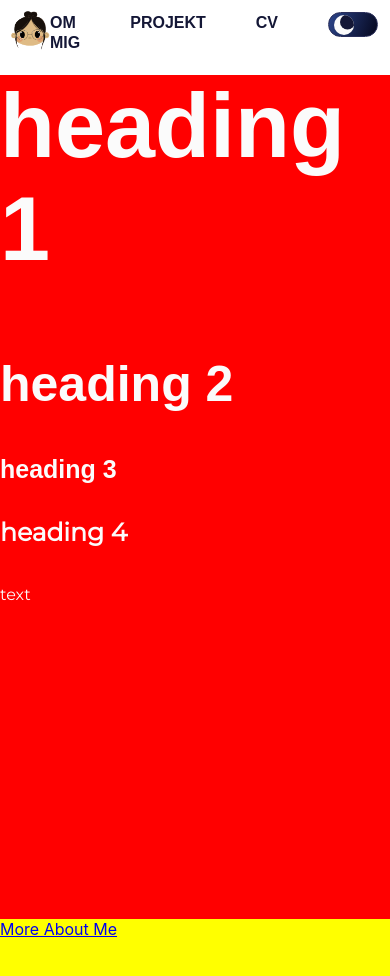
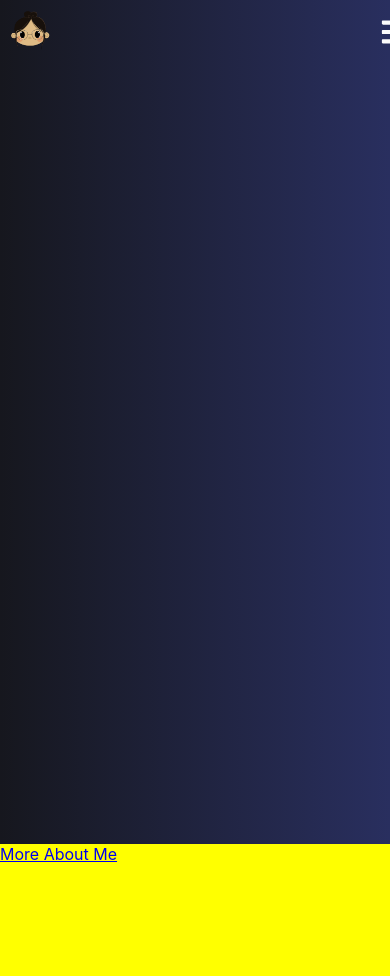
Before and after one commit to MatildaGomezLindblom/my-portfolio, a React (Create React App) app: page /#/ in a window 390 px wide. Shown: the top 976 px of the page. Built offline with nearby package versions, Linux system fonts and the light colour scheme; a web font is replaced by a local one.

Commit message:
responsive nav with hamburger menu

```diff
--- a/src/components/Navbar.js
+++ b/src/components/Navbar.js
@@ -1,18 +1,30 @@
-import React from "react";
+import React, { useState } from "react";
 import { useNavigate } from "react-router-dom";
 import ModeToggler from "./ModeToggler";
 import "../styles/Navbar.scss"; // Create a new stylesheet for Navbar styles
 import logo from "../assets/logo.png";
 
-import { motion} from "framer-motion";
+import { FaBars } from "react-icons/fa";
+
+import { motion } from "framer-motion";
 
 function Navbar({ toggleTheme }) {
   const navigate = useNavigate();
+  const [isMenuOpen, setIsMenuOpen] = useState(false);
+  const [showNavbar, setShowNavbar] = useState(false);
 
   function scrollToSection(id) {
     const element = document.getElementById(id);
     element.scrollIntoView({ behavior: "smooth" });
   }
+
+  const toggleMenu = () => {
+    setShowNavbar(!showNavbar);
+  };
+
+  const removeActive = () => {
+    setShowNavbar(false);
+  };
 
   return (
     <nav className="navbar-container">
@@ -34,8 +46,8 @@ function Navbar({ toggleTheme }) {
           />
         </motion.div>
       </a>
-      <ul className="navbar-list">
-        <li>
+      <ul className={`navbar-list  ${showNavbar && "active"}`}>
+        <li onClick={removeActive}>
           <a
             href="/#about"
             onClick={(e) => {
@@ -46,7 +58,7 @@ function Navbar({ toggleTheme }) {
             OM MIG
           </a>
         </li>
-        <li>
+        <li onClick={removeActive}>
           <a
             href="/#about"
             onClick={(e) => {
@@ -57,15 +69,16 @@ function Navbar({ toggleTheme }) {
             PROJEKT
           </a>
         </li>
-        <li>
+        <li onClick={removeActive}>
           <a href="./CV.pdf" download="CV.pdf">
             CV
           </a>
         </li>
-        <li>
+        <li onClick={removeActive}>
           <ModeToggler toggleTheme={toggleTheme} />
         </li>
       </ul>
+        <FaBars className="menu-toggle" onClick={toggleMenu} />
     </nav>
   );
 }
--- a/src/components/hero/Hero.js
+++ b/src/components/hero/Hero.js
@@ -1,13 +1,10 @@
-import React from 'react';
+import React from "react";
+import "../../styles/Hero.scss";
 
-function Hero() { // Updated component name
+function Hero() {
+  // Updated component name
   return (
-    <div style={{ width: '100vw', height: '100vh', backgroundColor: 'red' }}>
-      <h1>heading 1</h1>
-      <h2>heading 2</h2>
-      <h3>heading 3</h3>
-      <h4>heading 4</h4>
-      <p>text</p>
+    <div className="hero-container">
     </div>
   );
 }
--- /dev/null
+++ b/src/styles/Hero.scss
@@ -0,0 +1,15 @@
+@import 'variables';
+
+.hero-container {
+    width: 100vw;
+    height: 100vh;
+    background: linear-gradient(90deg, rgba(255,209,209,1) 0%, rgba(251,251,251,1) 100%);
+}
+
+.dark-mode {
+    .hero-container {
+        width: 100vw;
+        height: 100vh;
+        background: linear-gradient(90deg, rgba(22,23,30,1) 0%, rgba(41,47,95,1) 100%);
+    }
+  }
--- a/src/styles/ModeToggler.scss
+++ b/src/styles/ModeToggler.scss
@@ -3,11 +3,7 @@
 .container {
     height: 25px;
     width: 50px;
-    background-image: radial-gradient(
-      circle farthest-corner at 10% 20%,
-      rgb(255, 218, 227) 0%,
-      rgb(255, 255, 255) 100.2%
-    );
+    background: linear-gradient(90deg, rgba(255,209,209,1) 0%, rgba(251,251,251,1) 100%);
     border-radius: 25px;
     display: flex;
     align-items: center;
@@ -36,12 +32,7 @@
 .dark-mode {
   background-color: #52527a;
   .container {
-    background-image: linear-gradient(
-      109.8deg,
-      rgb(236, 137, 192) -5.2%,
-      rgb(45, 71, 143) -5.2%,
-      rgb(4, 5, 26) 103.3%
-    );
+    background: linear-gradient(90deg, rgba(42,45,62,1) 0%, rgba(3,4,8,1) 100%);
     border: 1px solid $primary-color-dark;
   }
 
@@ -59,7 +50,7 @@
         content: '';
         height: 15px;
         width: 15px;
-        background-color: $background-color-dark;
+        background-color: rgba(22,23,30,1);
         border-radius: 50%;
         transform: translate(20%, -10%);
       }
--- a/src/styles/Navbar.scss
+++ b/src/styles/Navbar.scss
@@ -1,4 +1,8 @@
-@import 'variables';
+@import "variables";
+
+.menu-toggle {
+  display: none;
+}
 
 .navbar-container {
   position: fixed;
@@ -24,7 +28,7 @@
 
 .navbar-list a {
   text-decoration: none;
-    font-weight: bold;
+  font-weight: normal;
   font-size: 16px;
   font-family: $font-heading;
   color: $text-color;
@@ -35,7 +39,64 @@
   }
 }
 
+.hero-link {
+  margin-right: auto;
+}
 
-.hero-link {
-    margin-right: auto; /* Pushes the "Hero" link to the left */
+@media (max-width: 768px) {
+  .menu-toggle {
+    width: 30px;
+    height: 30px;
+    display: block;
+    cursor: pointer;
+    position: absolute;
+    top: 10;
+    right: 0;
+    color: $text-color;
+  transition: all 0.4s ease;
+
+    &:hover {
+        color: $secondary-color;
       }
+  }
+
+  .navbar-list {
+    position: absolute;
+    flex-direction: column;
+    gap: 0;
+    top: 70px;
+    left: -100%;
+    text-align: start;
+    width: 100%;
+    transition: 0.7s ease-in-out;
+    padding: 10px;
+  }
+
+  .navbar-list.active {
+    left: 0;
+  }
+
+  .navbar-list li {
+    margin: 16px 0;
+  }
+
+  /* Style other elements as needed */
+}
+
+.dark-mode {
+  .navbar-list a {
+    font-weight: normal;
+    color: $text-color-dark;
+
+    &:hover {
+      color: $secondary-color-dark;
+    }
+  }
+  .menu-toggle {
+    color: $text-color-dark;
+
+    &:hover {
+      color: $secondary-color-dark;
+    }
+  }
+}
```
Lines whose indentation alone changed are shown as unchanged.
